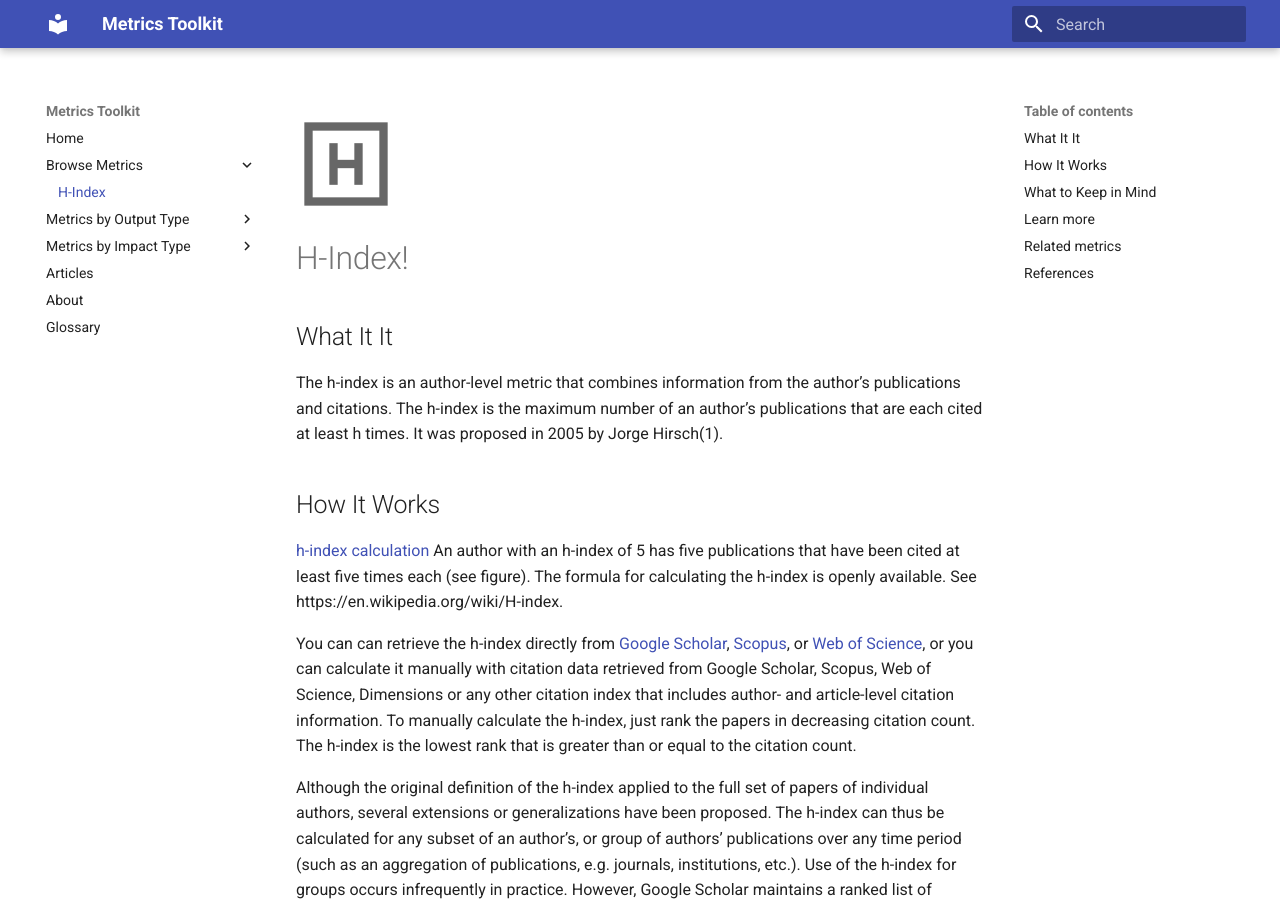
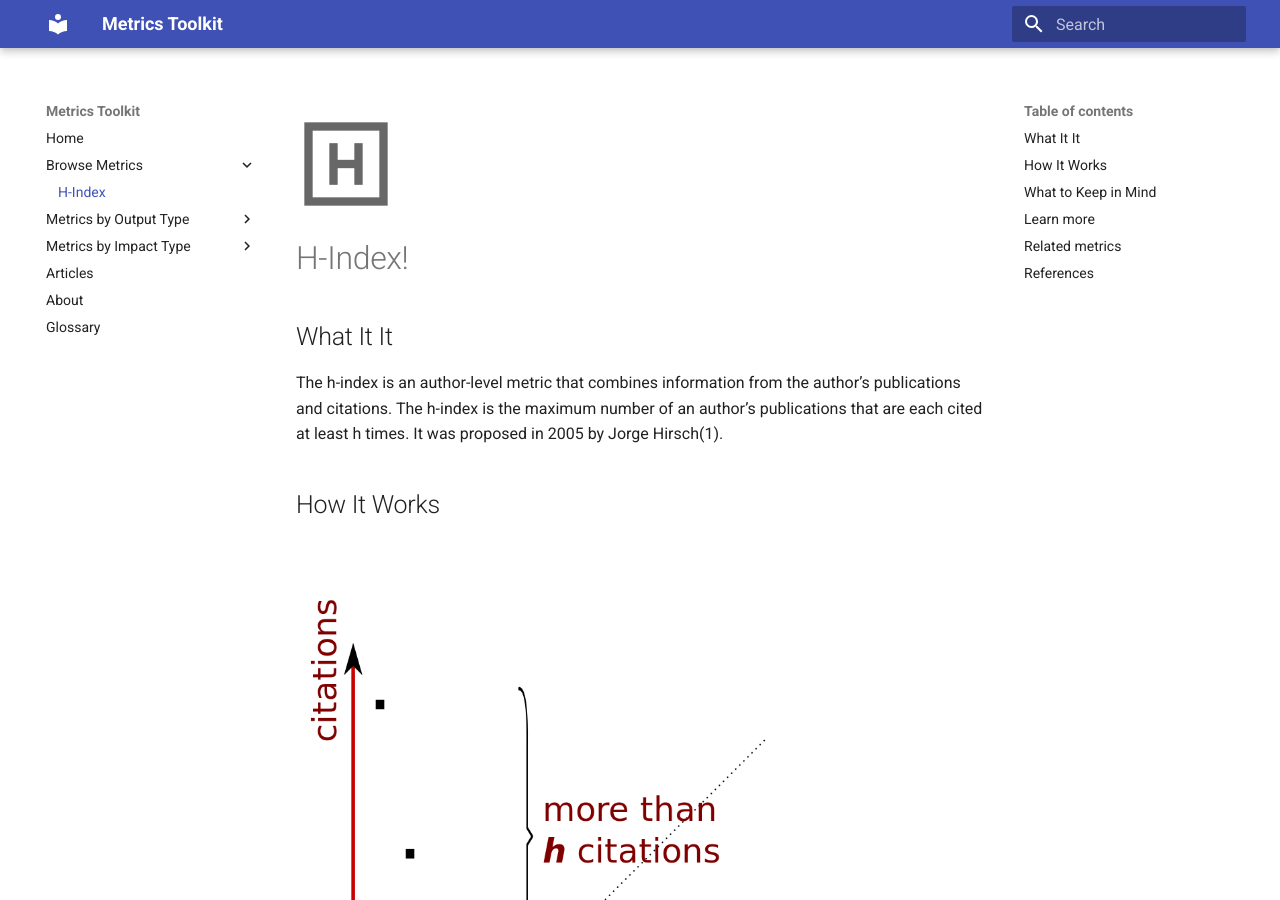
Before and after one commit to rchampieux/diy-documentation, an MkDocs documentation site: the page built from docs/hindex.md, in a window 1280 px wide and 900 px high. Built offline with MkDocs 1.6.1 and Material for MkDocs 9.7.7, drawn with Linux system fonts in a browser that asks for light colours.

Commit message:
fix syntax to display image

```diff
--- a/docs/hindex.md
+++ b/docs/hindex.md
@@ -4,7 +4,7 @@
 The h-index is an author-level metric that combines information from the author’s publications and citations. The h-index is the maximum number of an author’s publications that are each cited at least h times. It was proposed in 2005 by Jorge Hirsch(1).
 
 ## How It Works
-[h-index calculation](images/h-index-graph-wikipedia.png)
+![h-index calculation](images/h-index-graph-wikipedia.png)
 An author with an h-index of 5 has five publications that have been cited at least five times each (see figure). The formula for calculating the h-index is openly available. See https://en.wikipedia.org/wiki/H-index.
 
 You can can retrieve the h-index directly from [Google Scholar](http://scholar.google.com/), [Scopus](https://www.elsevier.com/solutions/scopus), or [Web of Science](https://webofknowledge.com/), or you can calculate it manually with citation data retrieved from Google Scholar, Scopus, Web of Science, Dimensions or any other citation index that includes author- and article-level citation information. To manually calculate the h-index, just rank the papers in decreasing citation count. The h-index is the lowest rank that is greater than or equal to the citation count.
```
